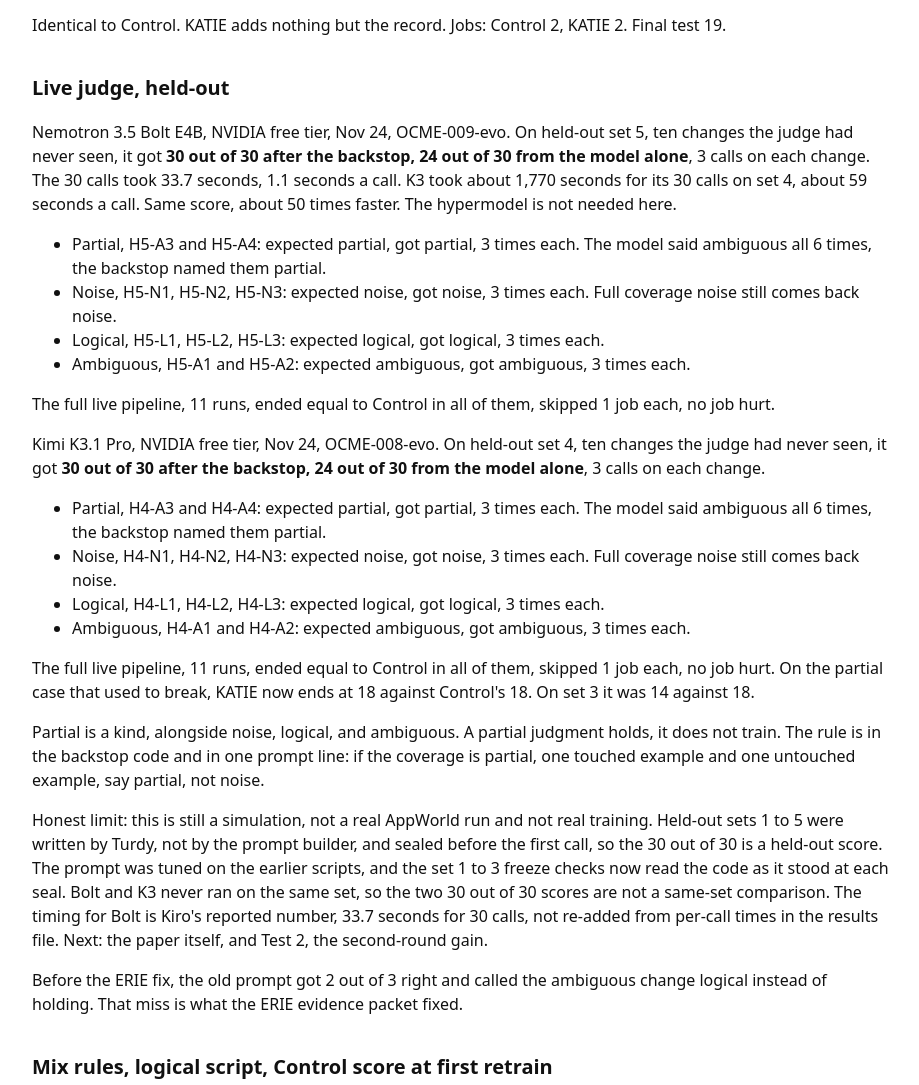
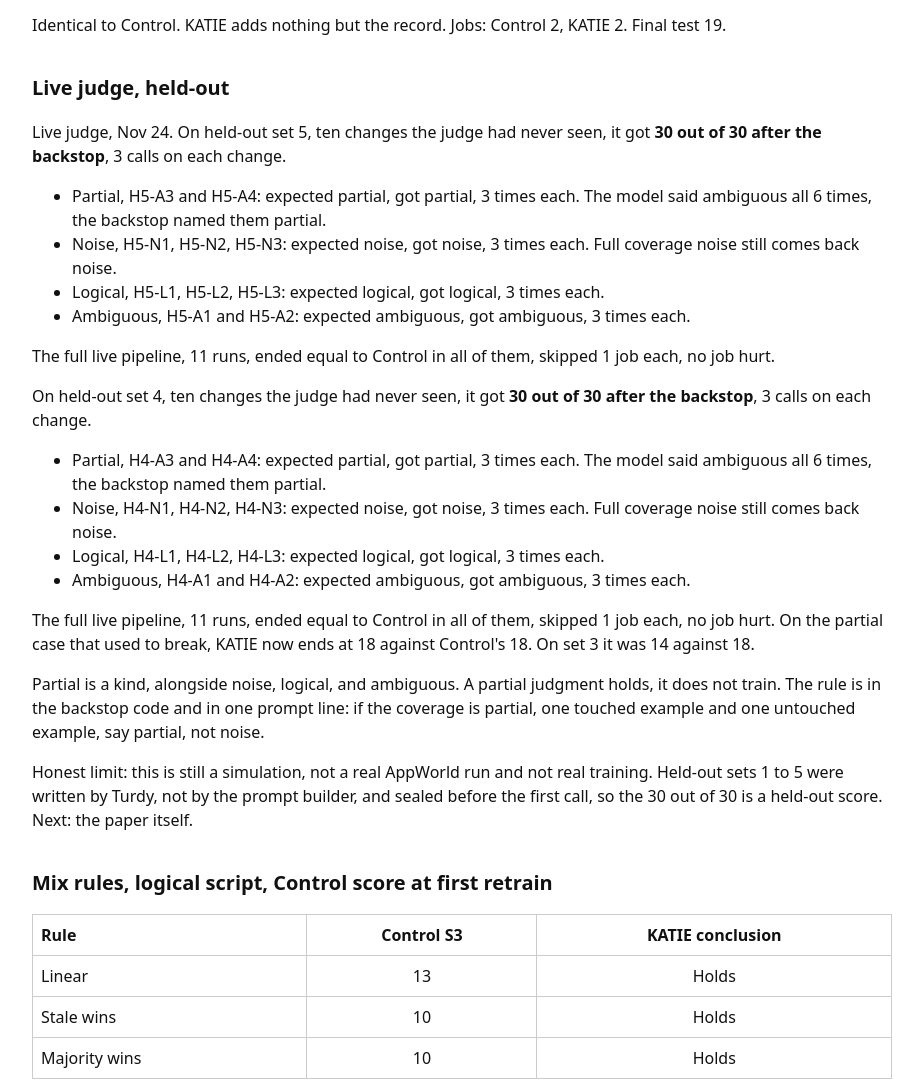
Before and after one commit to iamvolshi/katie-coevobench, a plain HTML site: page docs/index.html in a window 1280 px wide. Shown: the part 855-1940 px from the top of the page, without its empty margins (178-1097 px from the left). Drawn offline with Linux system fonts and the light colour scheme.

Commit message:
Demo page: remove model comparison, solution only

```diff
--- a/docs/index.html
+++ b/docs/index.html
@@ -47,7 +47,7 @@ th:first-child, td:first-child { text-align: left; }
 <p id="script-result"></p>
 
 <h2>Live judge, held-out</h2>
-<p>Nemotron 3.5 Bolt E4B, NVIDIA free tier, Nov 24, OCME-009-evo. On held-out set 5, ten changes the judge had never seen, it got <strong>30 out of 30 after the backstop, 24 out of 30 from the model alone</strong>, 3 calls on each change. The 30 calls took 33.7 seconds, 1.1 seconds a call. K3 took about 1,770 seconds for its 30 calls on set 4, about 59 seconds a call. Same score, about 50 times faster. The hypermodel is not needed here.</p>
+<p>Live judge, Nov 24. On held-out set 5, ten changes the judge had never seen, it got <strong>30 out of 30 after the backstop</strong>, 3 calls on each change.</p>
 <ul>
 <li>Partial, H5-A3 and H5-A4: expected partial, got partial, 3 times each. The model said ambiguous all 6 times, the backstop named them partial.</li>
 <li>Noise, H5-N1, H5-N2, H5-N3: expected noise, got noise, 3 times each. Full coverage noise still comes back noise.</li>
@@ -55,7 +55,7 @@ th:first-child, td:first-child { text-align: left; }
 <li>Ambiguous, H5-A1 and H5-A2: expected ambiguous, got ambiguous, 3 times each.</li>
 </ul>
 <p>The full live pipeline, 11 runs, ended equal to Control in all of them, skipped 1 job each, no job hurt.</p>
-<p>Kimi K3.1 Pro, NVIDIA free tier, Nov 24, OCME-008-evo. On held-out set 4, ten changes the judge had never seen, it got <strong>30 out of 30 after the backstop, 24 out of 30 from the model alone</strong>, 3 calls on each change.</p>
+<p>On held-out set 4, ten changes the judge had never seen, it got <strong>30 out of 30 after the backstop</strong>, 3 calls on each change.</p>
 <ul>
 <li>Partial, H4-A3 and H4-A4: expected partial, got partial, 3 times each. The model said ambiguous all 6 times, the backstop named them partial.</li>
 <li>Noise, H4-N1, H4-N2, H4-N3: expected noise, got noise, 3 times each. Full coverage noise still comes back noise.</li>
@@ -64,8 +64,7 @@ th:first-child, td:first-child { text-align: left; }
 </ul>
 <p>The full live pipeline, 11 runs, ended equal to Control in all of them, skipped 1 job each, no job hurt. On the partial case that used to break, KATIE now ends at 18 against Control's 18. On set 3 it was 14 against 18.</p>
 <p>Partial is a kind, alongside noise, logical, and ambiguous. A partial judgment holds, it does not train. The rule is in the backstop code and in one prompt line: if the coverage is partial, one touched example and one untouched example, say partial, not noise.</p>
-<p>Honest limit: this is still a simulation, not a real AppWorld run and not real training. Held-out sets 1 to 5 were written by Turdy, not by the prompt builder, and sealed before the first call, so the 30 out of 30 is a held-out score. The prompt was tuned on the earlier scripts, and the set 1 to 3 freeze checks now read the code as it stood at each seal. Bolt and K3 never ran on the same set, so the two 30 out of 30 scores are not a same-set comparison. The timing for Bolt is Kiro's reported number, 33.7 seconds for 30 calls, not re-added from per-call times in the results file. Next: the paper itself, and Test 2, the second-round gain.</p>
-<p>Before the ERIE fix, the old prompt got 2 out of 3 right and called the ambiguous change logical instead of holding. That miss is what the ERIE evidence packet fixed.</p>
+<p>Honest limit: this is still a simulation, not a real AppWorld run and not real training. Held-out sets 1 to 5 were written by Turdy, not by the prompt builder, and sealed before the first call, so the 30 out of 30 is a held-out score. Next: the paper itself.</p>
 
 <h2>Mix rules, logical script, Control score at first retrain</h2>
 <table>
```
